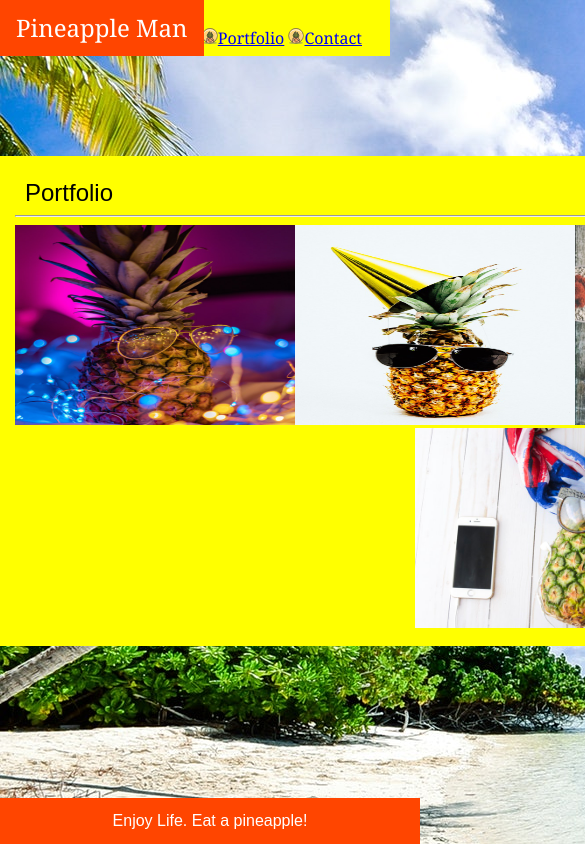
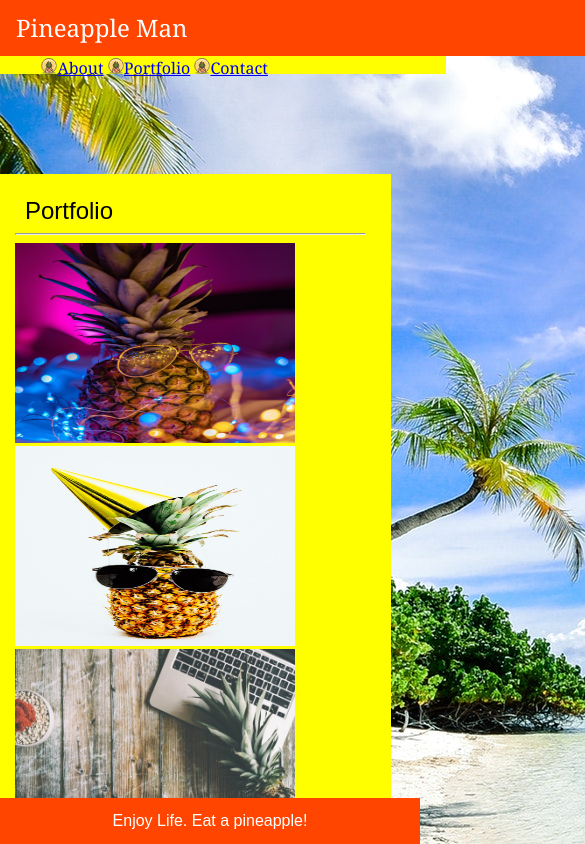
Before and after one commit to m3tron/Responsive-Portfolio, a plain HTML site: page portfolio.html in a window 390 px wide. Shown: the top 844 px of the page, 585 px wide, since content can reach past the window. Drawn offline with Linux system fonts and the light colour scheme.

Commit message:
added media queries

```diff
--- a/assets/css/style.css
+++ b/assets/css/style.css
@@ -82,23 +82,32 @@ p {
 }
 
 .pic1 {
-  float: left;
+  position: relative;
+  left: 100px;
 }
 
 .pic2 {
-  float: left;
+  position: relative;
+  left: 100px;
 }
 
 .pic3 {
-  float: left;
+  position: relative;
+  left: 100px;
 }
 
 .pic4 {
   float: right;
+  position: relative;
+  bottom: 610px;
+  right: 100px;
 }
 
 .pic5 {
   float: right;
+  position: relative;
+  bottom: 405px;
+  left: 180px;
 }
 
 .contact {
@@ -146,13 +155,119 @@ footer {
 }
 
 @media screen and (max-width: 980px) {
+  body {
+    max-width: 100%;
+  }
+
+  .main {
+    max-width: 95%;
+  }
+
+  .portfolio {
+    max-width: 90%;
+  }
+
+  .contact {
+    max-width: 90%;
+  }
+
+  .pic1,
+  .pic2,
+  .pic3,
+  .pic4,
+  .pic5 {
+    padding: 0px;
+    position: relative;
+    left: 0px;
+    right: 0px;
+  }
+
+  .pic5 {
+    float: right;
+    left: 280px;
+  }
 }
 
 @media screen and (max-width: 786px) {
+  .main {
+    max-width: 95%;
+  }
+
+  .contact {
+    max-width: 90%;
+  }
+
+  .portfolio {
+    max-width: 90%;
+  }
+
+  .pic1,
+  .pic3,
+  .pic5 {
+    position: relative;
+    left: 0px;
+    right: 0px;
+    bottom: 0px;
+    float: left;
+  }
+
+  .pic2,
+  .pic4 {
+    position: relative;
+    float: right;
+    left: 0px;
+    right: 0px;
+    bottom: 0px;
+  }
 }
 
 @media screen and (max-width: 640px) {
-  biopic {
-    float: top;
+  .name {
+    width: 640px;
+    text-align: left;
+  }
+
+  nav {
+    width: 100%;
+  }
+
+  header {
+    position: static;
+  }
+
+  .links {
+    width: 100%;
+    position: relative;
+    top: 30px;
+    right: 150px;
+    float: none;
+  }
+
+  #biopic {
+    width: 640px;
+  }
+
+  .main {
+    width: 95%;
+  }
+
+  .contact {
+    width: 90%;
+  }
+
+  .portfolio {
+    max-width: 90%;
+  }
+
+  .pic1,
+  .pic2,
+  .pic3,
+  .pic4,
+  .pic5 {
+    position: relative;
+    right: 0px;
+    left: 0px;
+    bottom: 0px;
+    float: left;
   }
 }
--- a/portfolio.html
+++ b/portfolio.html
@@ -21,8 +21,10 @@
         </nav>
 
     <section class="portfolio">
+
         <h2>Portfolio</h2>
         <hr>
+        <div class="faces">
             <div class="pic1">
                 <img src="assets/images/portfolioPics/pexels-photo-1071875.jpeg" alt="">
             </div>
@@ -41,7 +43,8 @@
             <div class="pic5">
                 <img src="assets/images/portfolioPics/pexels-photo-437805.jpeg" alt="">
 
-        </div>
+            </div></div>
+
     </section>
 
 
```
Also changed, not shown: index.html (+4 -2 lines). Lines whose indentation alone changed are shown as unchanged.
